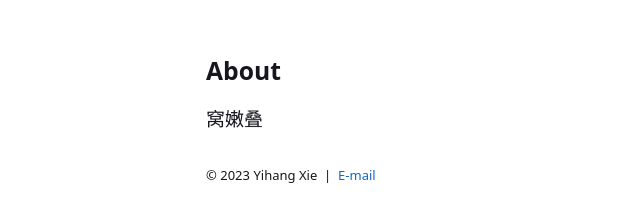
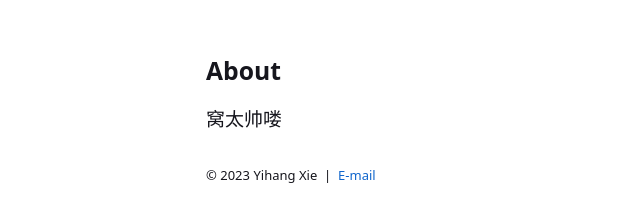
Before and after one commit to XieYHccc/XieYHccc.github.io, a Jekyll site: the page built from about.html, in a window 1280 px wide. Shown: the part 125-347 px from the top of the page, without its empty margins (54-694 px from the left). Built offline with Jekyll 4.4.1, drawn with Linux system fonts in a browser that asks for light colours.

Commit message:
change about

```diff
--- a/about.html
+++ b/about.html
@@ -3,4 +3,4 @@ title: About
 ---
 
 <h1>About</h1>
-<p>窝嫩叠</p>
+<p>窝太帅喽</p>
```
